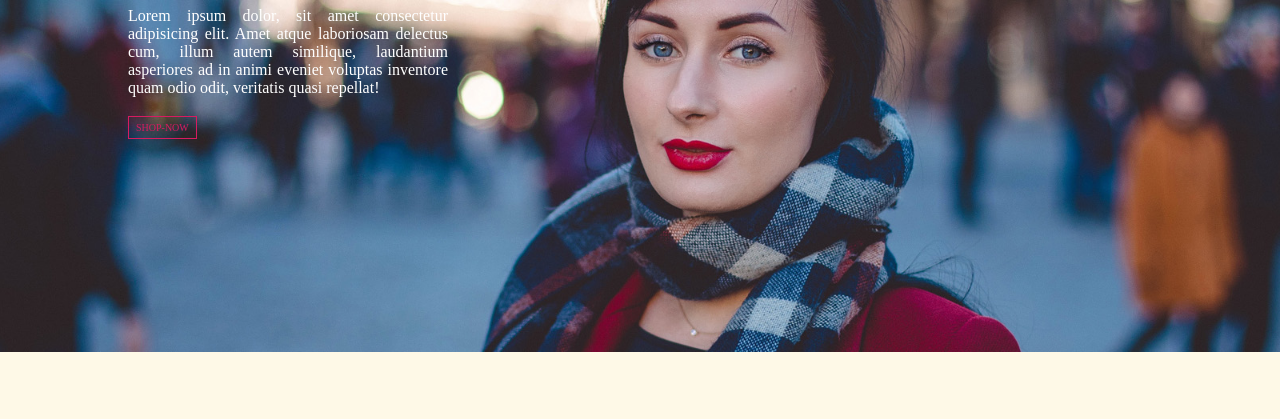
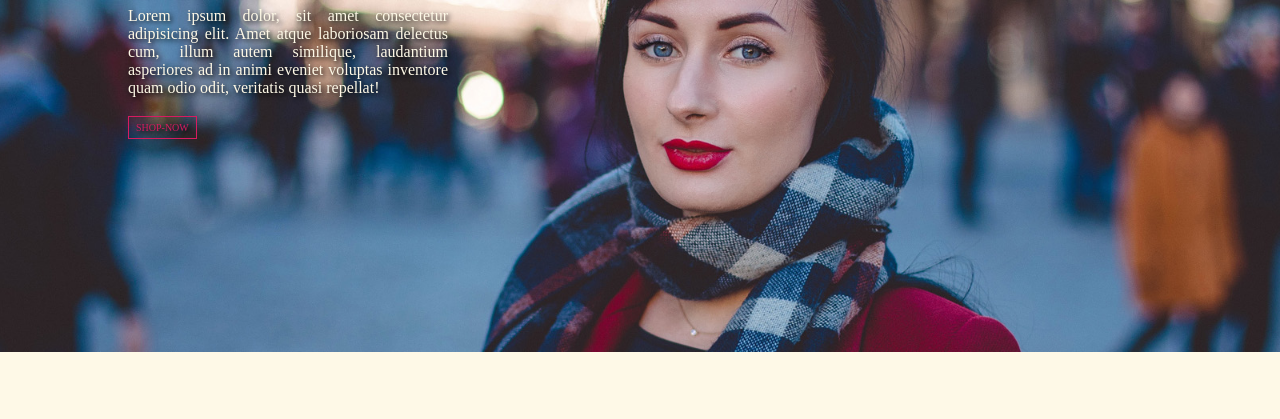
Before and after one commit to tzhasan/tajbiul-islam2, a plain HTML site: page index.html in a window 1280 px wide. Shown: the part 188-607 px from the top of the page. Drawn offline with Linux system fonts and the light colour scheme.

Commit message:
forth commit

```diff
--- a/style.css
+++ b/style.css
@@ -17,6 +17,7 @@ html,body{
   --lightpink:rgba(244, 143, 177,1.0);
   --white:white;
   --lightpink2:rgba(255, 235, 238,1.0);
+  --background-color:rgb(254, 249, 231);
 }
 
 ul{
@@ -32,7 +33,6 @@ a{
 header{
   position: sticky;
   width: 100%;
-  /* max-width: 2600px; */
 }
 
 .logo{
@@ -115,7 +115,8 @@ nav{
   position: absolute;
   top: 10%;
   left: 10%;
-  color: var(--white);
+  color: var(--background-color);
+  text-shadow: 2px 2px 5px black;
 }
 
 .header-p{
@@ -129,7 +130,6 @@ nav{
 }
 
 .content-section h3{
-  /* width: max-content; */
   font-size: 16px;
   font-weight: bold;
   letter-spacing: 0.06em;
```
